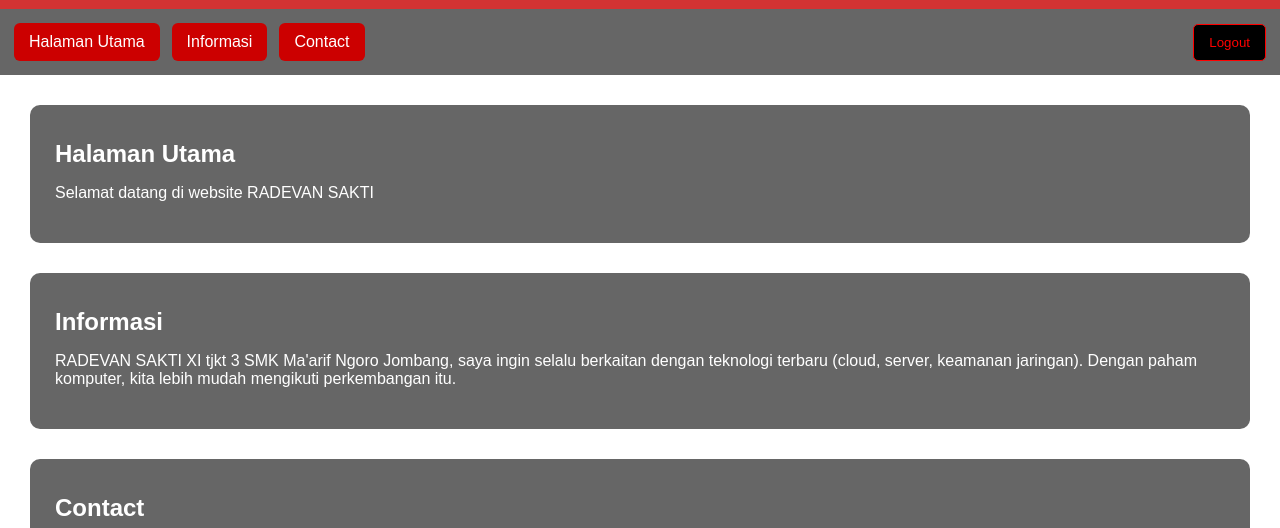
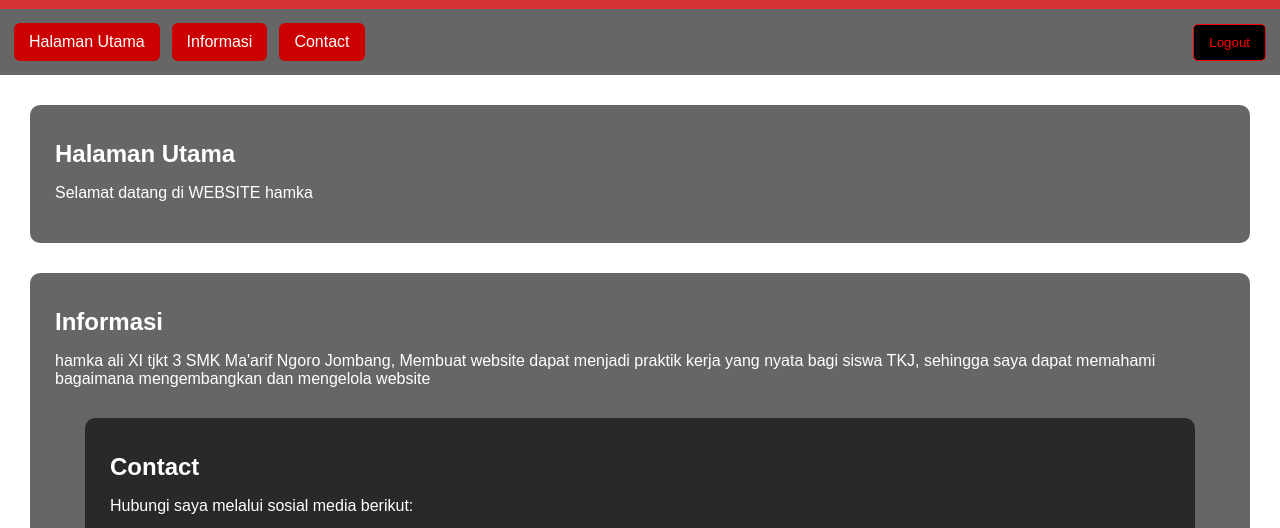
Before and after one commit to okifasel-boop/fasel-oki, a plain HTML site: page dashboard.html in a window 1280 px wide. Shown: the part 88-616 px from the top of the page. Drawn offline with Linux system fonts and the light colour scheme; grey boxes are pictures that could not be loaded.

Commit message:
Modify welcome text and update contact link
Updated the welcome message and contact link in the dashboard.

```diff
--- a/dashboard.html
+++ b/dashboard.html
@@ -26,14 +26,13 @@
     <!-- HOME SECTION -->
     <section id="home" class="content">
         <h2>Halaman Utama</h2>
-        <p>Selamat datang di website RADEVAN SAKTI</p>
+        <p>Selamat datang di WEBSITE hamka</p>
     </section>
 
     <!-- INFO SECTION -->
     <section id="info" class="content">
         <h2>Informasi</h2>
-        <p>RADEVAN SAKTI XI tjkt 3 SMK Ma'arif Ngoro Jombang, saya ingin selalu berkaitan dengan teknologi terbaru (cloud, server, keamanan jaringan). Dengan paham komputer, kita lebih mudah mengikuti perkembangan itu.</p>
-    </section>
+        <p>hamka ali XI tjkt 3 SMK Ma'arif Ngoro Jombang, Membuat website dapat menjadi praktik kerja yang nyata bagi siswa TKJ, sehingga saya  dapat memahami bagaimana mengembangkan dan mengelola website
 
     <!-- CONTACT SECTION -->
     <section id="contact" class="content">
@@ -41,7 +40,7 @@
         <p>Hubungi saya melalui sosial media berikut:</p>
 
         <div class="icons">
-            <a href="https://wa.me/6282334002271" target="_blank">
+            <a href="https://wa.me/6285692132047" target="_blank">
                 <img src="https://cdn-icons-png.flaticon.com/512/124/124034.png">
             </a>
 
```
